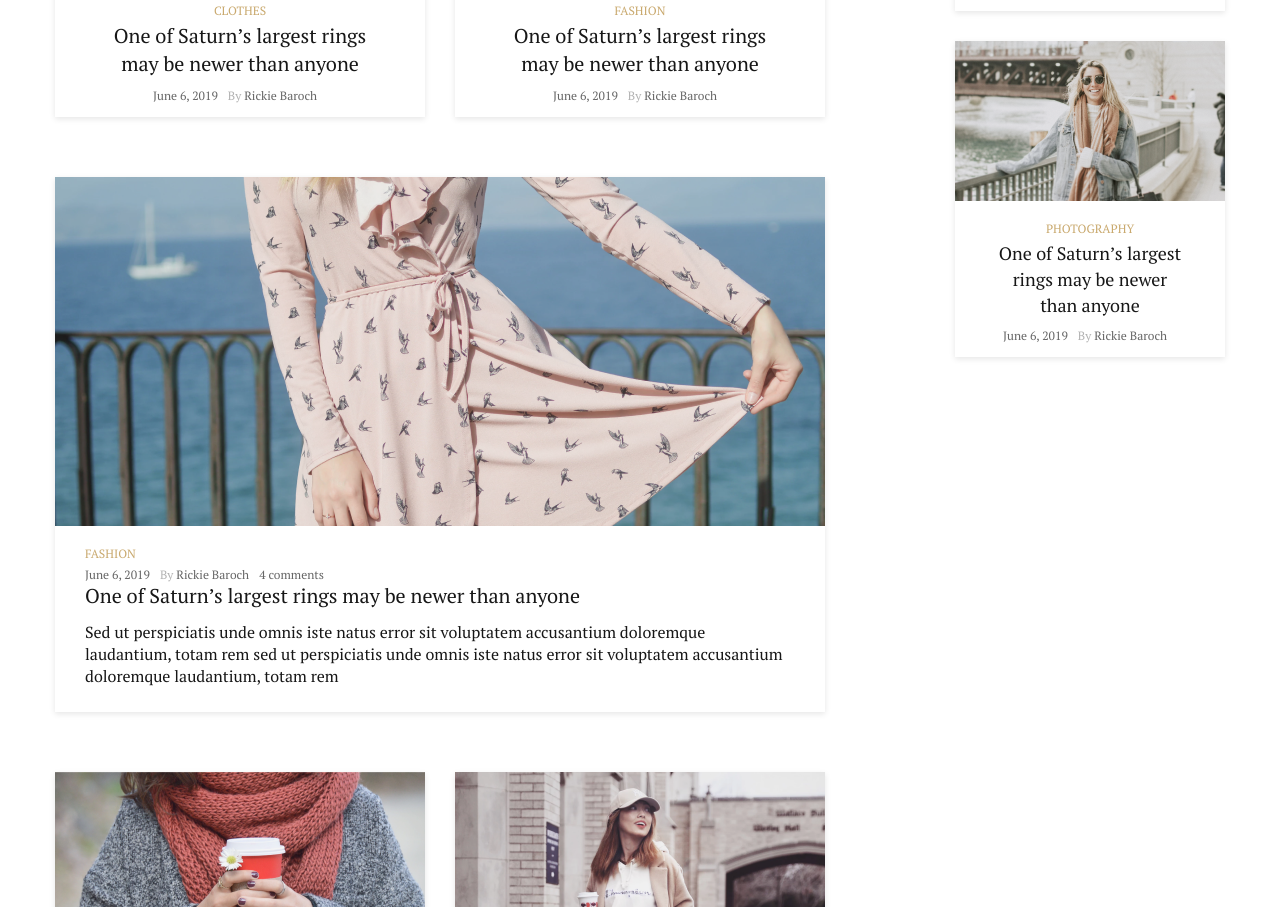
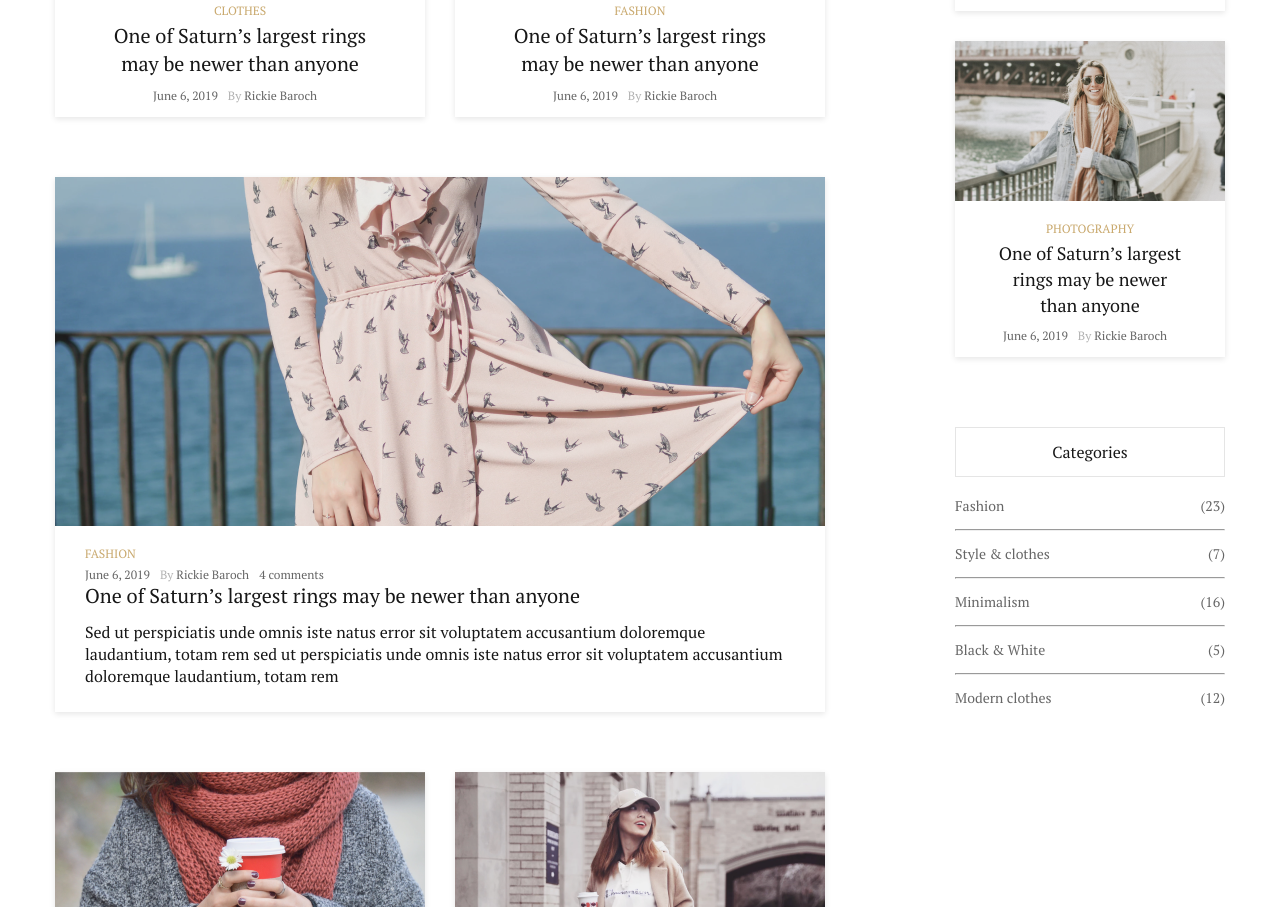
Before and after one commit to KeS334/fashion-blog, a plain HTML site: page index.html in a window 1280 px wide. Shown: the part 2004-2911 px from the top of the page. Drawn offline with Linux system fonts and the light colour scheme.

Commit message:
add сategories(sidebar)

```diff
--- a/index.html
+++ b/index.html
@@ -227,6 +227,37 @@
                 </div>
             </div>
         </div>
+        <div class="sidebar__сategories сategories">
+            <div class="сategories__title title-block">
+                <p>Сategories</p>
+            </div>
+            <div class="сategories__list">
+                <div class="сategories__item">
+                    <p class="сategories__name">Fashion</p>
+                    <p class="сategories__count">(23)</p>
+                </div>
+                <hr>
+                <div class="сategories__item">
+                    <p class="сategories__name">Style & clothes</p>
+                    <p class="сategories__count">(7)</p>
+                </div>
+                <hr>
+                <div class="сategories__item">
+                    <p class="сategories__name">Minimalism</p>
+                    <p class="сategories__count">(16)</p>
+                </div>
+                <hr>
+                <div class="сategories__item">
+                    <p class="сategories__name">Black & White</p>
+                    <p class="сategories__count">(5)</p>
+                </div>
+                <hr>
+                <div class="сategories__item">
+                    <p class="сategories__name">Modern clothes</p>
+                    <p class="сategories__count">(12)</p>
+                </div>
+            </div>
+        </div>
     </div>
 </section>
 <section class="page__gallery gallery">
--- a/styles/scss/_sidebar.scss
+++ b/styles/scss/_sidebar.scss
@@ -1,7 +1,7 @@
 .sidebar{
   width: 100%;
   max-width: 270px;
-  &__about{
+  &__about, &__feature, &__сategories{
     margin-bottom: 70px;
   }
 }
@@ -64,5 +64,25 @@
       @include set-font(18,26)
     }
   }
+}
+.сategories{
+  &__list {
+    display: grid;
+    grid-gap: 14px;
+    color: $grey3-color;
+    @include set-font(14,18)
+  }
+  &__title{
+    margin-bottom: 20px;
+  }
+  &__item{
+    display: flex;
+    justify-content: space-between;
+  }
+  hr{
+    width: 100%;
+    height: 1px;
+    color: $grey-color;
+  }
 
 }
```
Also changed, not shown: styles/css/style.css.
